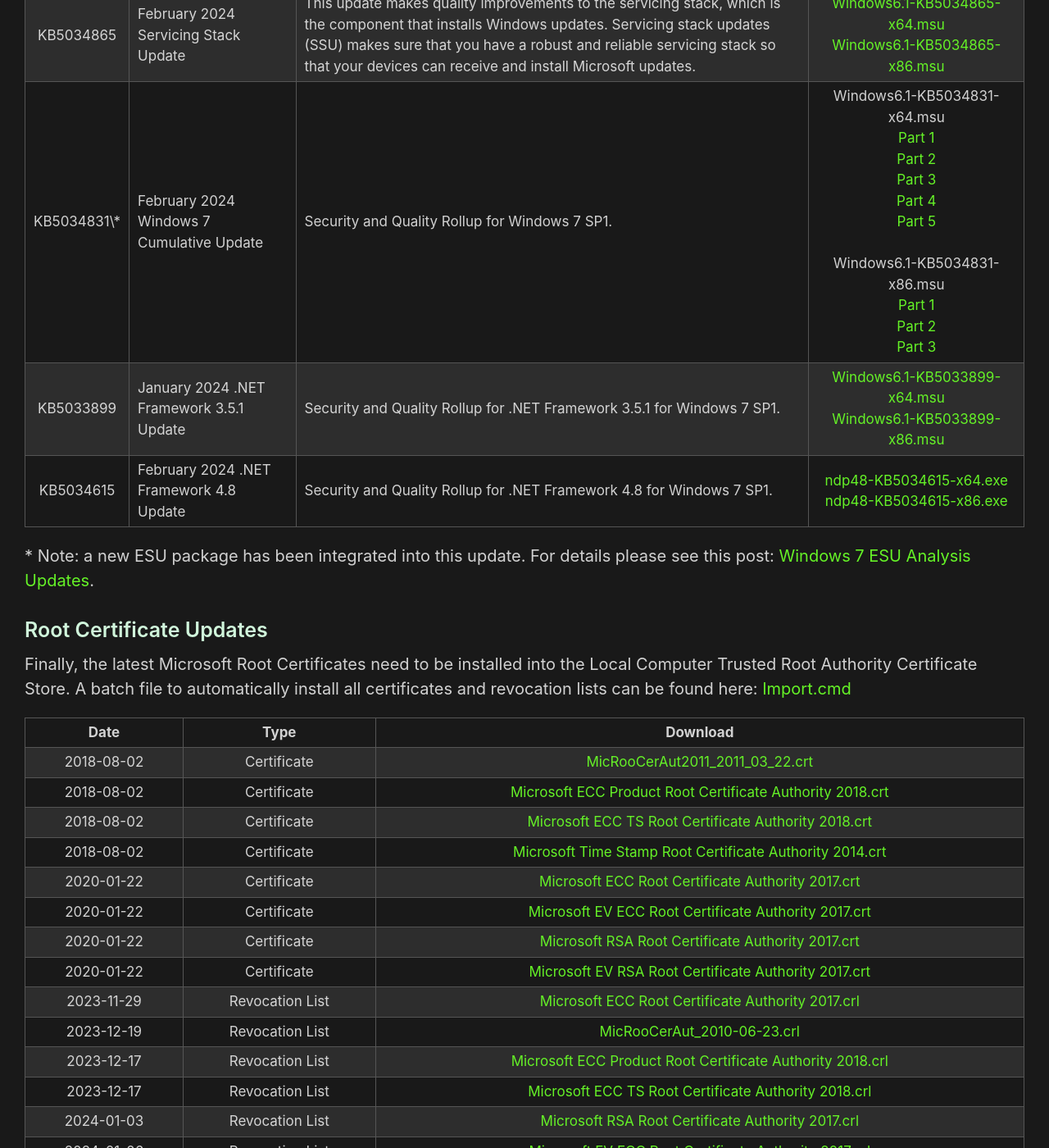
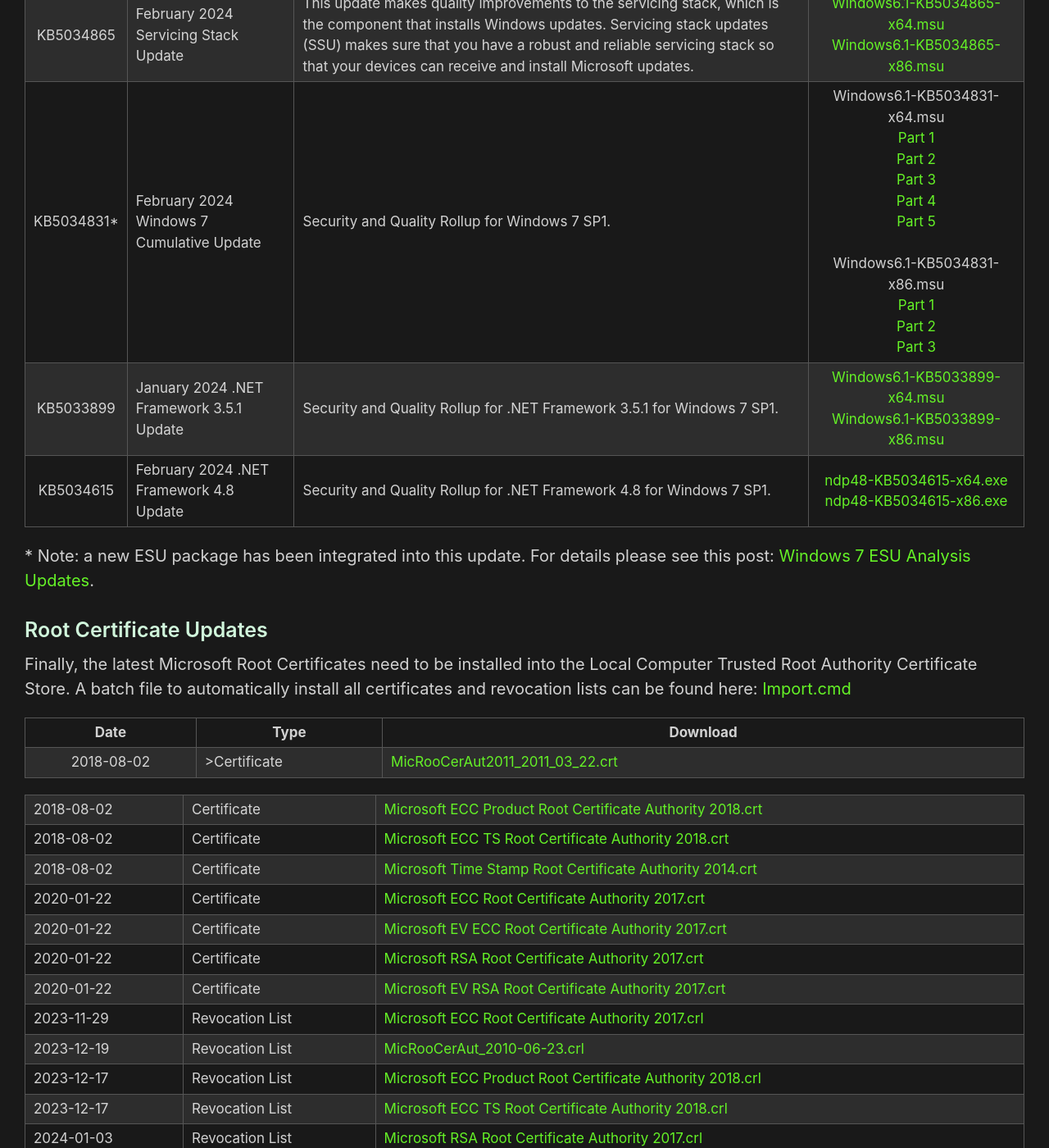
Before and after one commit to HackAndPwn/HackAndPwn.github.io, a Jekyll site: the page built from _posts/2020-05-23-windows-7-esu-patching.md, in a window 1280 px wide and 1400 px high, scrolled down 8724 px. Shown: the whole window at 82% size. Built offline with Jekyll 4.4.1, drawn with Linux system fonts in a browser that asks for light colours.

Commit message:
Update 2020-05-23-windows-7-esu-patching.md

```diff
--- a/_posts/2020-05-23-windows-7-esu-patching.md
+++ b/_posts/2020-05-23-windows-7-esu-patching.md
@@ -120,7 +120,7 @@
 <table style="text-align:center"><colgroup><col width="8%" /><col width="17%" /><col width="53%" /><col width="22%" /></colgroup>
 <thead><tr><th style="text-align:center">KB Number</th><th style="text-align:center">Name</th><th style="text-align:center">Description</th><th style="text-align:center">Download</th></tr></thead><tbody>
 <tr><td>KB5034865</td><td style="text-align:left">February 2024 Servicing Stack Update</td><td style="text-align:left">This update makes quality improvements to the servicing stack, which is the component that installs Windows updates. Servicing stack updates (SSU) makes sure that you have a robust and reliable servicing stack so that your devices can receive and install Microsoft updates.</td><td><a href="https://github.com/HackAndPwn/Windows-7-Patching/raw/master/07_ESU_Updates/01_Windows6.1-KB5034865-x64.msu">Windows6.1-KB5034865-x64.msu</a><br><a href="https://github.com/HackAndPwn/Windows-7-Patching/raw/master/07_ESU_Updates/01_Windows6.1-KB5034865-x86.msu">Windows6.1-KB5034865-x86.msu</a></td></tr>
-<tr><td>KB5034831\*</td><td style="text-align:left">February 2024 Windows 7 Cumulative Update</td><td style="text-align:left">Security and Quality Rollup for Windows 7 SP1.</td><td>Windows6.1-KB5034831-x64.msu<br><a href="https://github.com/HackAndPwn/Windows-7-Patching/raw/master/07_ESU_Updates/02_Windows6.1-KB5034831-x64.zip.001">Part 1</a><br><a href="https://github.com/HackAndPwn/Windows-7-Patching/raw/master/07_ESU_Updates/02_Windows6.1-KB5034831-x64.zip.002">Part 2</a><br><a href="https://github.com/HackAndPwn/Windows-7-Patching/raw/master/07_ESU_Updates/02_Windows6.1-KB5034831-x64.zip.003">Part 3</a><br><a href="https://github.com/HackAndPwn/Windows-7-Patching/raw/master/07_ESU_Updates/02_Windows6.1-KB5034831-x64.zip.004">Part 4</a><br><a href="https://github.com/HackAndPwn/Windows-7-Patching/raw/master/07_ESU_Updates/02_Windows6.1-KB5034831-x64.zip.005">Part 5</a><br>&nbsp;<br>Windows6.1-KB5034831-x86.msu<br><a href="https://github.com/HackAndPwn/Windows-7-Patching/raw/master/07_ESU_Updates/02_Windows6.1-KB5034831-x86.zip.001">Part 1</a><br><a href="https://github.com/HackAndPwn/Windows-7-Patching/raw/master/07_ESU_Updates/02_Windows6.1-KB5034831-x86.zip.002">Part 2</a><br><a href="https://github.com/HackAndPwn/Windows-7-Patching/raw/master/07_ESU_Updates/02_Windows6.1-KB5034831-x86.zip.003">Part 3</a></td></tr>
+<tr><td>KB5034831*</td><td style="text-align:left">February 2024 Windows 7 Cumulative Update</td><td style="text-align:left">Security and Quality Rollup for Windows 7 SP1.</td><td>Windows6.1-KB5034831-x64.msu<br><a href="https://github.com/HackAndPwn/Windows-7-Patching/raw/master/07_ESU_Updates/02_Windows6.1-KB5034831-x64.zip.001">Part 1</a><br><a href="https://github.com/HackAndPwn/Windows-7-Patching/raw/master/07_ESU_Updates/02_Windows6.1-KB5034831-x64.zip.002">Part 2</a><br><a href="https://github.com/HackAndPwn/Windows-7-Patching/raw/master/07_ESU_Updates/02_Windows6.1-KB5034831-x64.zip.003">Part 3</a><br><a href="https://github.com/HackAndPwn/Windows-7-Patching/raw/master/07_ESU_Updates/02_Windows6.1-KB5034831-x64.zip.004">Part 4</a><br><a href="https://github.com/HackAndPwn/Windows-7-Patching/raw/master/07_ESU_Updates/02_Windows6.1-KB5034831-x64.zip.005">Part 5</a><br>&nbsp;<br>Windows6.1-KB5034831-x86.msu<br><a href="https://github.com/HackAndPwn/Windows-7-Patching/raw/master/07_ESU_Updates/02_Windows6.1-KB5034831-x86.zip.001">Part 1</a><br><a href="https://github.com/HackAndPwn/Windows-7-Patching/raw/master/07_ESU_Updates/02_Windows6.1-KB5034831-x86.zip.002">Part 2</a><br><a href="https://github.com/HackAndPwn/Windows-7-Patching/raw/master/07_ESU_Updates/02_Windows6.1-KB5034831-x86.zip.003">Part 3</a></td></tr>
 <tr><td>KB5033899</td><td style="text-align:left">January 2024 .NET Framework 3.5.1 Update</td><td style="text-align:left">Security and Quality Rollup for .NET Framework 3.5.1 for Windows 7 SP1.</td><td><a href="https://github.com/HackAndPwn/Windows-7-Patching/raw/master/07_ESU_Updates/03_Windows6.1-KB5033899-x64.msu">Windows6.1-KB5033899-x64.msu</a><br><a href="https://github.com/HackAndPwn/Windows-7-Patching/raw/master/07_ESU_Updates/03_Windows6.1-KB5033899-x86.msu">Windows6.1-KB5033899-x86.msu</a></td></tr>
 <tr><td>KB5034615</td><td style="text-align:left">February 2024 .NET Framework 4.8 Update</td><td style="text-align:left">Security and Quality Rollup for .NET Framework 4.8 for Windows 7 SP1.</td><td><a href="https://github.com/HackAndPwn/Windows-7-Patching/raw/master/07_ESU_Updates/04_ndp48-KB5034615-x64.exe">ndp48-KB5034615-x64.exe</a><br><a href="https://github.com/HackAndPwn/Windows-7-Patching/raw/master/07_ESU_Updates/04_ndp48-KB5034615-x86.exe">ndp48-KB5034615-x86.exe</a></td></tr>
 </tbody></table>
@@ -131,9 +131,12 @@
 
 Finally, the latest Microsoft Root Certificates need to be installed into the Local Computer Trusted Root Authority Certificate Store.  A batch file to automatically install all certificates and revocation lists can be found here: [Import.cmd](https://github.com/HackAndPwn/Windows-7-Patching/blob/master/08_Certs/Import.cmd)
 
-| Date       | Type            | Download |
-|:----------:|:---------------:|:--------:|
-| 2018-08-02 | Certificate     | [MicRooCerAut2011_2011_03_22.crt](https://github.com/HackAndPwn/Windows-7-Patching/raw/master/08_Certs/MicRooCerAut2011_2011_03_22.crt) |
+<table style="text-align:center"><colgroup><col width="8%" /><col width="8%" /><col width="30%" /></colgroup>
+<thead><tr><th style="text-align:center">Date</th><th style="text-align:center">Type</th><th style="text-align:center">Download</th></tr></thead><tbody>
+<tr><td>2018-08-02</td><td style="text-align:left">>Certificate</td><td style="text-align:left"><a href="https://github.com/HackAndPwn/Windows-7-Patching/raw/master/08_Certs/MicRooCerAut2011_2011_03_22.crt">MicRooCerAut2011_2011_03_22.crt</a></td></tr>
+</tbody></table>
+
+
 | 2018-08-02 | Certificate     | [Microsoft ECC Product Root Certificate Authority 2018.crt](https://github.com/HackAndPwn/Windows-7-Patching/raw/master/08_Certs/Microsoft%20ECC%20Product%20Root%20Certificate%20Authority%202018.crt) |
 | 2018-08-02 | Certificate     | [Microsoft ECC TS Root Certificate Authority 2018.crt](https://github.com/HackAndPwn/Windows-7-Patching/raw/master/08_Certs/Microsoft%20ECC%20TS%20Root%20Certificate%20Authority%202018.crt) |
 | 2018-08-02 | Certificate     | [Microsoft Time Stamp Root Certificate Authority 2014.crt](https://github.com/HackAndPwn/Windows-7-Patching/raw/master/08_Certs/Microsoft%20Time%20Stamp%20Root%20Certificate%20Authority%202014.crt) |
```
